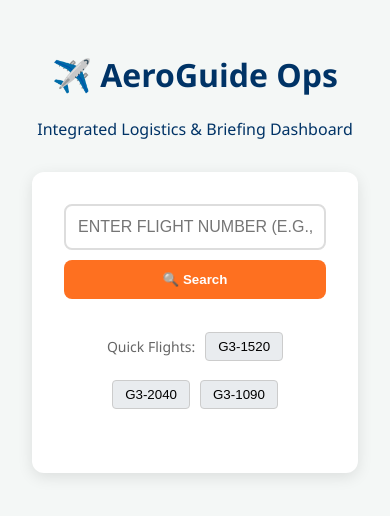
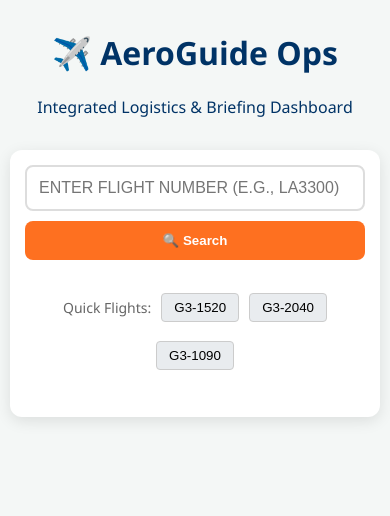
Before and after one commit to elisaaivarone/aeroguide, a React (Vite) app in the folder frontend/: page / in a window 390 px wide. Shown: the top 516 px of the page. Built offline with nearby package versions, Linux system fonts and the light colour scheme.

Commit message:
style: remove excesso de padding no mobile para ampliar a área de leitura

```diff
--- a/frontend/src/App.css
+++ b/frontend/src/App.css
@@ -147,6 +147,19 @@ body {
    RESPONSIVIDADE (MOBILE FIT)
    ========================================= */
 @media (max-width: 768px) {
+
+  .container {
+    padding: 10px;
+  }
+
+  .dashboard {
+    padding: 15px;
+  }
+
+  .result-card {
+    padding: 15px;
+  }
+
   .search-container {
     flex-direction: column;
   }
```
